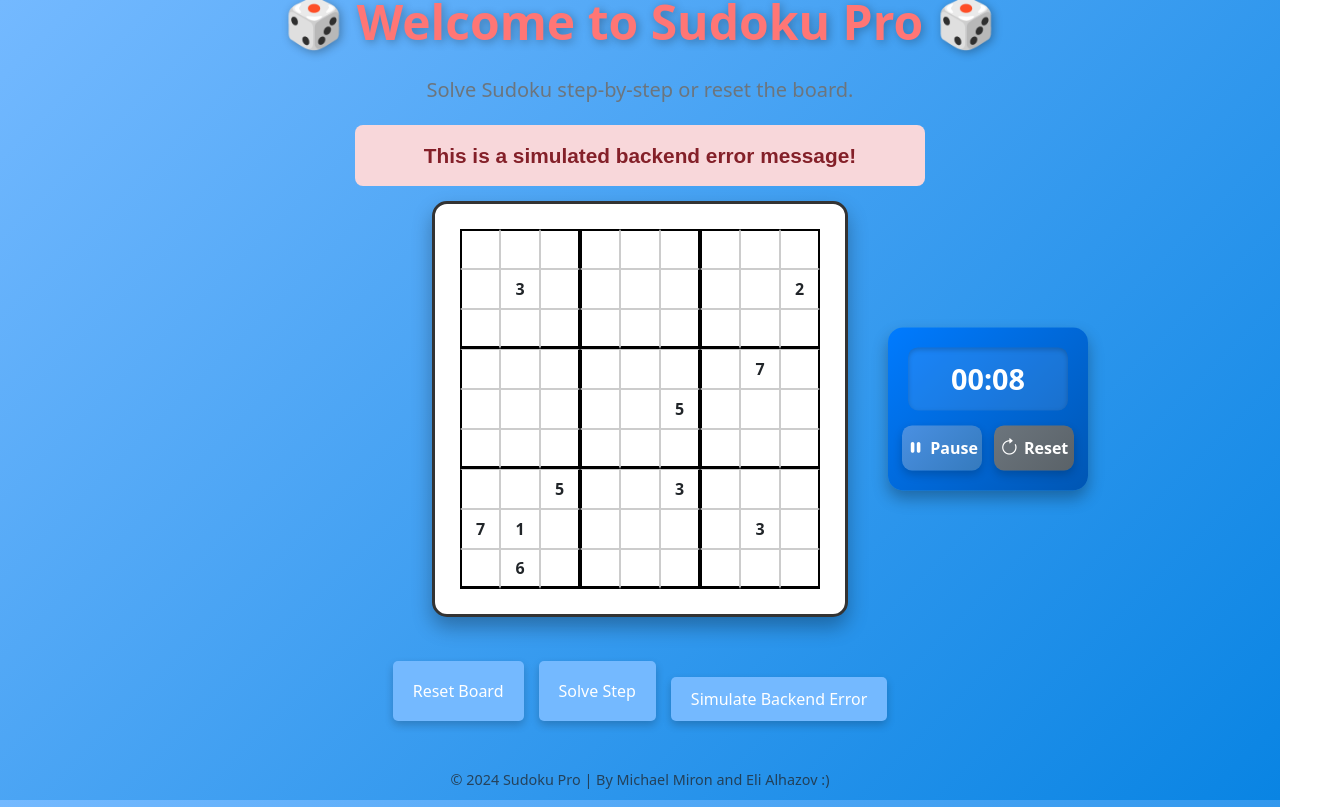
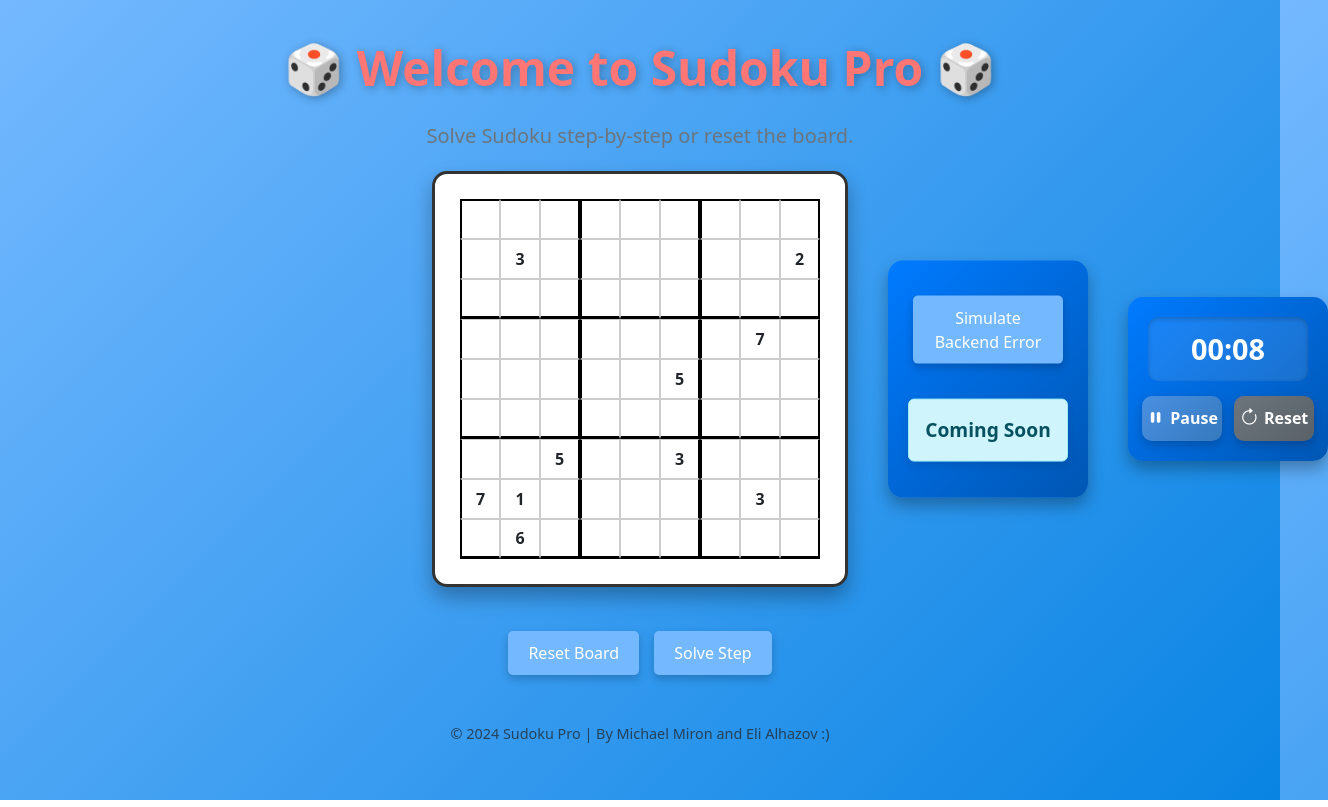
Before and after one commit to michaelmiron/sudoku-, a React (Vite) app in the folder frontend/sudoku-game/: page / in a window 1280 px wide. Both pictures are taken after a click on the button "Simulate Backend Error". Shown: the whole page, 1328 px wide, since content can reach past the window. Built offline with nearby package versions, Linux system fonts and the light colour scheme.

Commit message:
add timer component and style, improve Error components style for finish frontend work

```diff
--- a/frontend/sudoku-game/src/Components/SolveStepButton.jsx
+++ b/frontend/sudoku-game/src/Components/SolveStepButton.jsx
@@ -10,7 +10,7 @@ const SolveStepButton = ({ board, setBoard, findNextCell, isValidPlacement, setE
 
         const [row, col] = nextCell;
 
-        // Try placing a number in the cell
+
         for (let num = 1; num <= 9; num++) {
             if (isValidPlacement(board, row, col, String(num))) {
                 setBoard(row, col, String(num));
--- a/frontend/sudoku-game/src/Components/SudokuBoard.jsx
+++ b/frontend/sudoku-game/src/Components/SudokuBoard.jsx
@@ -7,8 +7,8 @@ import SolveStepButton from './SolveStepButton.jsx';
 import Timer from './Timer.jsx';
 import '../Styles/ResetBoard.css';
 import '../Styles/SolveStepButton.css';
-import '../Styles/Timer.css'; // משמר את ה-import של קובץ ה-CSS של הטיימר
-import ErrorHandlingInterface from "./ErrorHandlingInterface.jsx"; // משמר את ה-import של ErrorHandlingInterface
+import '../Styles/Timer.css';
+import ErrorHandlingInterface from "./ErrorHandlingInterface.jsx";
 
 const SudokuBoard = () => {
     const generateBoard = () => {
@@ -54,22 +54,25 @@ const SudokuBoard = () => {
         return emptyCells.length > 0 ? emptyCells[0] : null;
     };
 
-    // State initialization
+
     const { board: initialBoard, emptyCells: initialEmptyCells } = generateBoard();
     const [board, setBoard] = useState(initialBoard);
     const [emptyCells, setEmptyCells] = useState(initialEmptyCells);
     const [resetTimer, setResetTimer] = useState(false);
-    const [backendError, setBackendError] = useState(''); // משמר את ה-state לשגיאות מה-backend
+    const [backendError, setBackendError] = useState('');
+    const [comingSoonMessage, setComingSoonMessage] = useState(''); // State for Coming Soon message
 
-    // Function to handle board reset
+
     const handleResetBoard = () => {
         const { board, emptyCells } = generateBoard();
         setBoard(board);
         setEmptyCells(emptyCells);
         setResetTimer((prev) => !prev);
+        setBackendError('');        // Reset backend error
+        setComingSoonMessage('');   // Reset Coming Soon message
     };
 
-    // Function to update the board
+
     const updateBoard = (row, col, num) => {
         setBoard((prevBoard) =>
             prevBoard.map((rowArr, rowIndex) =>
@@ -83,9 +86,10 @@ const SudokuBoard = () => {
         );
     };
 
-    // Test function to simulate backend error
+
     const simulateBackendError = () => {
         setBackendError('This is a simulated backend error message!');
+        setComingSoonMessage('Coming Soon'); // Show Coming Soon message
     };
 
     return (
@@ -97,9 +101,23 @@ const SudokuBoard = () => {
                 </p>
             </div>
 
-            <ErrorHandlingInterface errorMessage={backendError} /> {/* הוספת ErrorHandlingInterface */}
+            <div className="sudoku-timer-container">
+                <div className="timer-container">
+                    <button
+                        className="btn btn-danger simulate-error-button"
+                        onClick={simulateBackendError}
+                    >
+                        Simulate Backend Error
+                    </button>
+                    <Timer reset={resetTimer} />
 
-            <div className="sudoku-timer-container">
+                    {comingSoonMessage && (
+                        <div className="alert alert-info text-center coming-soon-alert" role="alert">
+                            <strong>{comingSoonMessage}</strong>
+                        </div>
+                    )}
+                </div>
+
                 <div className="sudoku-container">
                     <div className="sudoku-board">
                         {board.map((row, rowIndex) =>
@@ -114,7 +132,6 @@ const SudokuBoard = () => {
                         )}
                     </div>
                 </div>
-                <Timer reset={resetTimer} />
             </div>
 
             <div className="button-container mt-4">
@@ -130,13 +147,6 @@ const SudokuBoard = () => {
                     isValidPlacement={isValidPlacement}
                     setEmptyCells={setEmptyCells}
                 />
-                {/* Button to test error message */}
-                <button
-                    className="btn btn-danger mt-3"
-                    onClick={simulateBackendError}
-                >
-                    Simulate Backend Error
-                </button>
             </div>
 
             <footer className="footer mt-5">
@@ -144,6 +154,7 @@ const SudokuBoard = () => {
             </footer>
         </div>
     );
+
 };
 
 export default SudokuBoard;
--- a/frontend/sudoku-game/src/Styles/ErrorHandlingInterface.css
+++ b/frontend/sudoku-game/src/Styles/ErrorHandlingInterface.css
@@ -1,26 +1,19 @@
-.error-container {
-    display: none; /* Hidden by default */
-    justify-content: center;
-    align-items: center;
-    margin: 15px auto;
-    padding: 15px 20px;
-    width: 80%;
-    max-width: 600px;
-    border-radius: 8px;
-    background-color: #f8d7da;
-    color: #842029;
-    font-family: 'Arial', sans-serif;
-    font-size: 1.3rem;
-    text-align: center;
-    animation: fadeIn 0.3s ease-in-out;
+.simulate-error-button {
+    margin-top: 15px;
+    font-size: 1rem;
+    padding: 10px 20px;
+    background-color: #74b9ff;
+    color: white;
+    border: none;
+    border-radius: 5px;
+    cursor: pointer;
+    transition: transform 0.2s ease, box-shadow 0.2s ease;
+    box-shadow: 0 4px 8px rgba(0, 0, 0, 0.2);
+    width: 150px;
 }
 
-.error-container.show {
-    display: flex;
+.simulate-error-button:hover {
+    background-color: #4fa3e3;
+    transform: scale(1.05);
+    box-shadow: 0 6px 12px rgba(0, 0, 0, 0.3);
 }
-
-.error-message {
-    margin: 0;
-    font-weight: bold;
-    line-height: 1.5;
-}
--- a/frontend/sudoku-game/src/Styles/SudokuBoard.css
+++ b/frontend/sudoku-game/src/Styles/SudokuBoard.css
@@ -50,11 +50,74 @@ html, body {
     display: flex;
     justify-content: center;
     align-items: flex-start;
-    gap: 20px; /* מרווח בין הלוח לטיימר */
+    gap: 20px;
     margin-bottom: 20px;
 }
 
-/* מיכל לוח */
+/* מיכל הטיימר */
+.timer-container {
+    display: flex;
+    flex-direction: column;
+    align-items: center;
+    justify-content: center;
+    background-color: #007bff;
+    color: white;
+    padding: 15px;
+    border-radius: 10px;
+    box-shadow: 0 4px 12px rgba(0, 0, 0, 0.2);
+    width: 180px;
+    position: relative;
+}
+
+/* כפתור Simulate Backend Error */
+.simulate-error-button {
+    margin-bottom: 15px;         /* מרווח מתחת לכפתור */
+    font-size: 1rem;
+    padding: 10px 20px;
+    background-color: #dc3545;   /* צבע אדום */
+    color: white;
+    border: none;
+    border-radius: 5px;
+    cursor: pointer;
+    transition: transform 0.2s ease, box-shadow 0.2s ease;
+    width: 150px;
+}
+
+.simulate-error-button:hover {
+    background-color: #c82333;   /* צבע אדום כהה בעת מעבר עכבר */
+    transform: scale(1.05);
+    box-shadow: 0 6px 12px rgba(0, 0, 0, 0.3);
+}
+
+/* תצוגת הטיימר */
+.timer-display {
+    font-size: 1.5rem;
+    font-weight: bold;
+    margin-bottom: 10px;
+    display: flex;
+    align-items: center;
+    justify-content: center;
+    width: 100%;
+}
+
+/* כפתורי הטיימר */
+.timer-buttons {
+    display: flex;
+    gap: 10px;
+    justify-content: center;
+}
+
+/* הודעת Coming Soon */
+.coming-soon-alert {
+    margin-top: 15px;            /* מרווח מעל ההודעה */
+    font-size: 1rem;
+    padding: 10px 20px;
+    border-radius: 10px;
+    width: fit-content;
+    box-shadow: 0 4px 10px rgba(0, 0, 0, 0.1);
+}
+
+/* מיכל הלוח */
 .sudoku-container {
     display: flex;
     justify-content: center;
@@ -77,20 +140,7 @@ html, body {
     background-color: #000;
 }
 
-/* שדות קלט */
-.cell-input {
-    width: 100%;
-    height: 100%;
-    border: none;
-    text-align: center;
-    font-size: 20px;
-    font-weight: bold;
-    background-color: transparent;
-    outline: none;
-    color: #2d3436;
-}
-
-/* כפתורים */
+/* כפתורים ראשיים */
 .button-container {
     display: flex;
     justify-content: center;
@@ -115,74 +165,19 @@ html, body {
     box-shadow: 0 6px 12px rgba(0, 0, 0, 0.3);
 }
 
-/* עיצוב הטיימר */
-.timer-container {
-    display: flex;
-    flex-direction: column;
-    align-items: center;
-    justify-content: center;
-    background-color: #007bff;
-    color: white;
-    padding: 15px;
-    border-radius: 10px;
-    box-shadow: 0 4px 12px rgba(0, 0, 0, 0.2);
-    width: 180px;
-}
-
-/* תצוגת הטיימר */
-.timer-display {
-    font-size: 1.5rem;
-    font-weight: bold;
-    margin-bottom: 10px;
-    display: flex;
-    align-items: center;
-    justify-content: center;
-    width: 100%;
-}
-
-/* כפתורי הטיימר */
-.timer-buttons {
-    display: flex;
-    gap: 10px;
-    justify-content: center;
-}
-
-/* עיצוב כפתורי הטיימר */
-.timer-button {
-    padding: 8px 12px;
-    font-size: 0.9rem;
-    border-radius: 5px;
-    border: none;
-    color: #fff;
-    cursor: pointer;
-    transition: transform 0.2s ease, box-shadow 0.2s ease;
-    box-shadow: 0 4px 8px rgba(0, 0, 0, 0.2);
-    width: 45px;
-    height: 40px;
-    display: flex;
-    align-items: center;
-    justify-content: center;
-}
-
-/* כפתור Pause עם עיצוב ייחודי */
-.timer-button.pause {
-    background-color: #28a745; /* ירוק */
-}
-
-/* כפתור Reset עם עיצוב ייחודי */
-.timer-button.reset {
-    background-color: #dc3545; /* אדום */
-}
-
-/* אפקט מעבר לכפתורים */
-.timer-button:hover {
-    transform: scale(1.05);
-    box-shadow: 0 6px 12px rgba(0, 0, 0, 0.3);
-}
-
 /* תחתית */
 .footer {
     margin-top: 20px;
     font-size: 0.9rem;
     color: #636e72;
 }
+
+
+.coming-soon-alert {
+    width: fit-content;
+    margin: 20px auto;
+    font-size: 1.2rem;
+    padding: 15px 20px;
+    border-radius: 10px;
+    box-shadow: 0 4px 10px rgba(0, 0, 0, 0.1);
+}
--- a/frontend/sudoku-game/src/Styles/Timer.css
+++ b/frontend/sudoku-game/src/Styles/Timer.css
@@ -1,10 +1,9 @@
-/* מיכל ללוח ולטיימר */
 .sudoku-timer-container {
-    position: relative;         /* מיקום יחסי לשמירה על הלוח במרכז */
-    display: inline-block;      /* מוודא שהמיכל תואם לגודל הלוח */
+    position: relative;
+    display: inline-block;
 }
 
-/* מיכל הלוח */
+
 .sudoku-container {
     display: flex;
     justify-content: center;
@@ -44,7 +43,7 @@
     box-shadow: 0 10px 20px rgba(0, 0, 0, 0.4);
 }
 
-/* תצוגת הטיימר */
+
 .timer-display {
     font-size: 1.8rem;
     font-weight: bold;
@@ -55,14 +54,14 @@
     box-shadow: inset 0 2px 5px rgba(0, 0, 0, 0.2);
 }
 
-/* כפתורי הטיימר */
+
 .timer-buttons {
     display: flex;
     gap: 12px;
     justify-content: center;
 }
 
-/* עיצוב כפתור משודרג עבור Pause/Resume ו-Reset */
+
 .timer-button {
     padding: 10px 15px;
     font-size: 1rem;
@@ -70,7 +69,7 @@
     border: none;
     color: white;
     cursor: pointer;
-    background: linear-gradient(135deg, #4a90e2, #357abd); /* גרדיאנט כחול */
+    background: linear-gradient(135deg, #4a90e2, #357abd);
     transition: transform 0.2s ease, box-shadow 0.2s ease;
     box-shadow: 0 4px 10px rgba(0, 0, 0, 0.2);
     width: 80px;
@@ -81,31 +80,31 @@
     font-weight: bold;
 }
 
-/* אפקט hover לכפתור */
+
 .timer-button:hover {
     background: linear-gradient(135deg, #357abd, #2a5d9c);
     transform: scale(1.05);
     box-shadow: 0 6px 12px rgba(0, 0, 0, 0.3);
 }
 
-/* אייקונים בתוך הכפתור */
+
 .timer-button i {
     font-size: 1.2rem;
     margin-right: 5px;
 }
 
-/* כפתור Reset */
+
 .timer-button.reset {
-    background: linear-gradient(135deg, #6c757d, #5a6268); /* גרדיאנט אפור */
+    background: linear-gradient(135deg, #6c757d, #5a6268);
 }
 
 .timer-button.reset:hover {
     background: linear-gradient(135deg, #5a6268, #495057);
 }
 
-/* כפתור Pause/Resume */
+
 .timer-button.pause {
-    background: linear-gradient(135deg, #4a90e2, #357abd); /* גרדיאנט כחול */
+    background: linear-gradient(135deg, #4a90e2, #357abd);
 }
 
 .timer-button.pause:hover {
```
